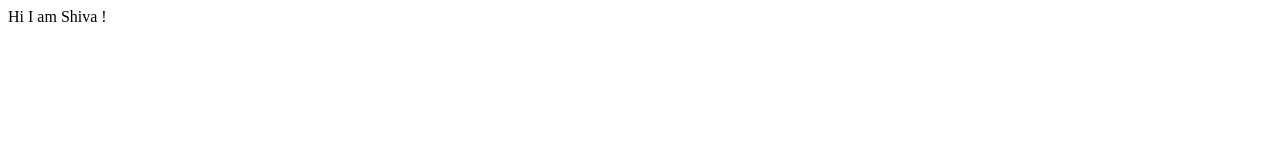
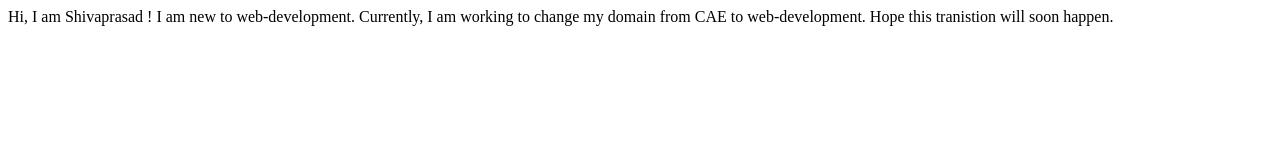
Before and after one commit to shivabaad/my-repository, a plain HTML site: page index.html in a window 1280 px wide. Drawn offline with Linux system fonts and the light colour scheme.

Commit message:
docs: update 2

```diff
--- a/index.html
+++ b/index.html
@@ -7,6 +7,8 @@
     <title>student-site</title>
 </head>
 <body>
-    Hi I am Shiva !
+    Hi, I am Shivaprasad !
+    I am new to web-development. Currently, I am working to change my domain from CAE to web-development.
+    Hope this tranistion will soon happen.
 </body>
 </html>
```
